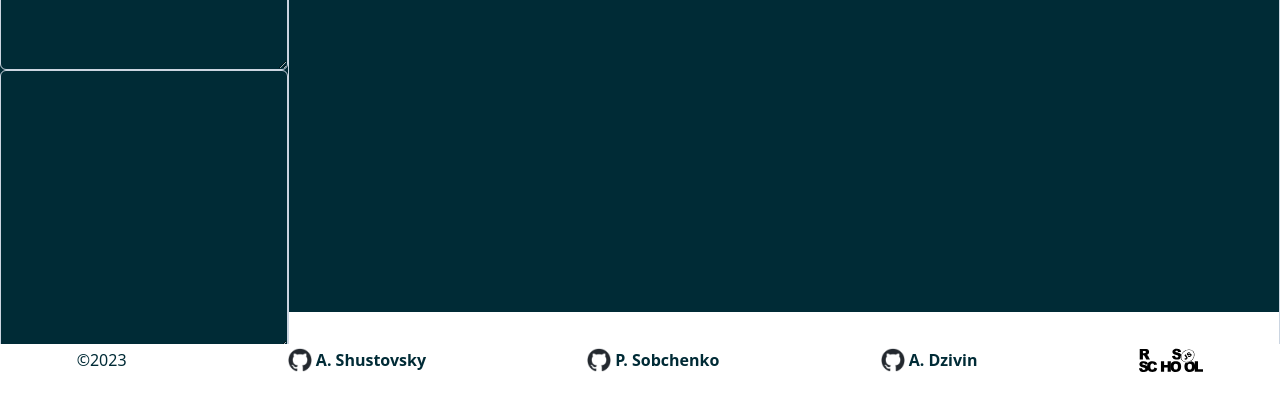
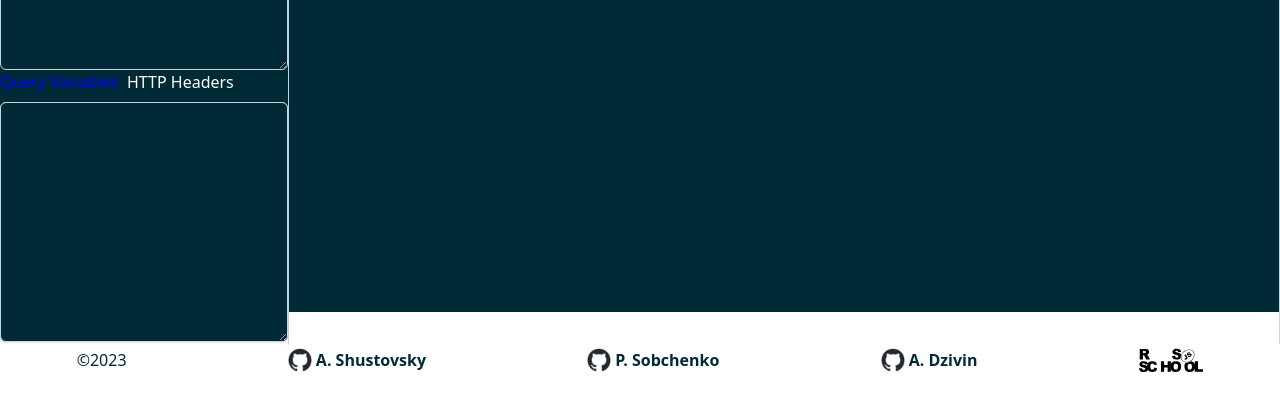
Before and after one commit to Shustovsky/GraphiQL-app, a React (Vite) app: page / in a window 1280 px wide. Shown: the part 424-824 px from the top of the page. Built offline with nearby package versions, Linux system fonts and the light colour scheme; no server answers; the database is empty; sample sign-in values are in the browser's storage.

Commit message:
feat: add HTTP area

```diff
--- a/src/pages/MainPage.tsx
+++ b/src/pages/MainPage.tsx
@@ -27,7 +27,9 @@ export default function MainPage() {
       '  }\n' +
       '}'
   );
+  const [isVarArea, setIsVarArea] = useState<boolean>(true);
   const [textAreaVariable, setTextAreaVariable] = useState<string>('');
+  const [textAreaHTTP, setTextAreaHTTP] = useState<string>('');
   const [responseText, setResponseText] = useState<string | Error>(
     'Press the Play Button to get a response here'
   );
@@ -42,6 +44,13 @@ export default function MainPage() {
 
   const changeTextAreaVarHandler = (event: React.ChangeEvent<HTMLTextAreaElement>) => {
     setTextAreaVariable(event.target.value);
+  };
+  const changeTextAreaHTTPHandler = (event: React.ChangeEvent<HTMLTextAreaElement>) => {
+    setTextAreaHTTP(event.target.value);
+  };
+
+  const visibleArea = () => {
+    return isVarArea ? 'block' : 'hidden';
   };
 
   const makeRequest = (query: string) => {
@@ -87,11 +96,39 @@ export default function MainPage() {
             value={textAreaValue}
             onChange={changeTextAreaHandler}
           ></textarea>
-          <textarea
-            className="w-72 bg-[#002B36] h-[35vh] resize border border-slate-300 rounded-md py-2 pl-9 pr-3 shadow-sm focus:outline-none focus:border-sky-500 focus:ring-sky-500 focus:ring-1 sm:text-sm"
-            value={textAreaVariable}
-            onChange={changeTextAreaVarHandler}
-          ></textarea>
+          <div className="flex flex-col relative">
+            <div className="flex gap-2">
+              <button
+                style={isVarArea ? { color: 'blue' } : { color: 'white' }}
+                onClick={() => {
+                  setIsVarArea(true);
+                  console.log(isVarArea);
+                }}
+              >
+                Query Variables
+              </button>
+              <button
+                style={!isVarArea ? { color: 'blue' } : { color: 'white' }}
+                onClick={() => {
+                  setIsVarArea(false);
+                  console.log(isVarArea);
+                }}
+              >
+                HTTP Headers{' '}
+              </button>
+            </div>
+            <textarea
+              className="z-10 absolute w-full top-8 bg-[#002B36] h-[30vh] resize border border-slate-300 rounded-md py-2 pl-9 pr-3 shadow-sm focus:outline-none focus:border-sky-500 focus:ring-sky-500 focus:ring-1 sm:text-sm"
+              style={isVarArea ? { visibility: 'visible' } : { visibility: 'hidden' }}
+              value={textAreaVariable}
+              onChange={changeTextAreaVarHandler}
+            ></textarea>
+            <textarea
+              className=" absolute top-8 w-full bg-[#002B36] h-[30vh] resize border border-slate-300 rounded-md py-2 pl-9 pr-3 shadow-sm focus:outline-none focus:border-sky-500 focus:ring-sky-500 focus:ring-1 sm:text-sm"
+              value={textAreaHTTP}
+              onChange={changeTextAreaHTTPHandler}
+            ></textarea>
+          </div>
         </div>
 
         <div className="w-full">
```
